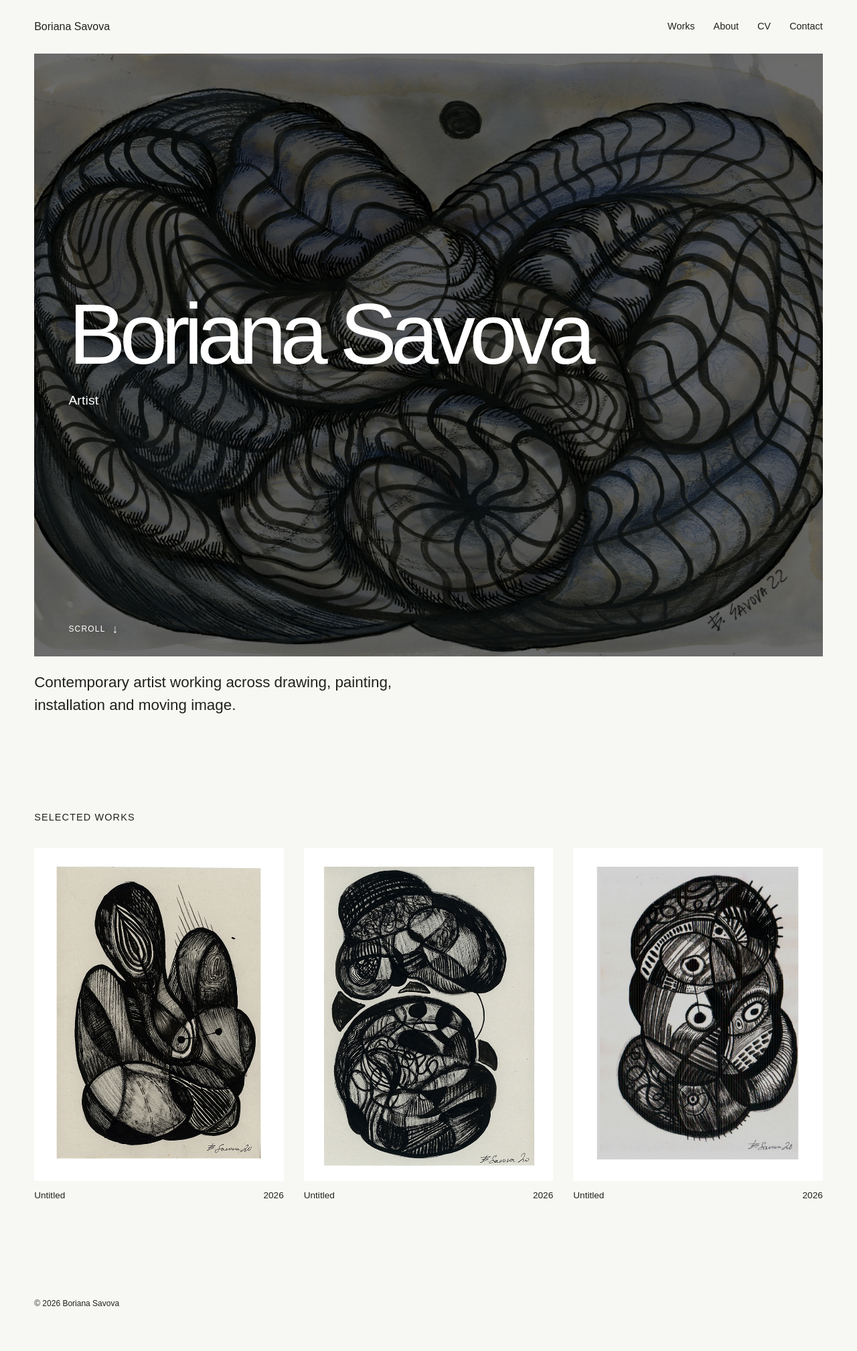
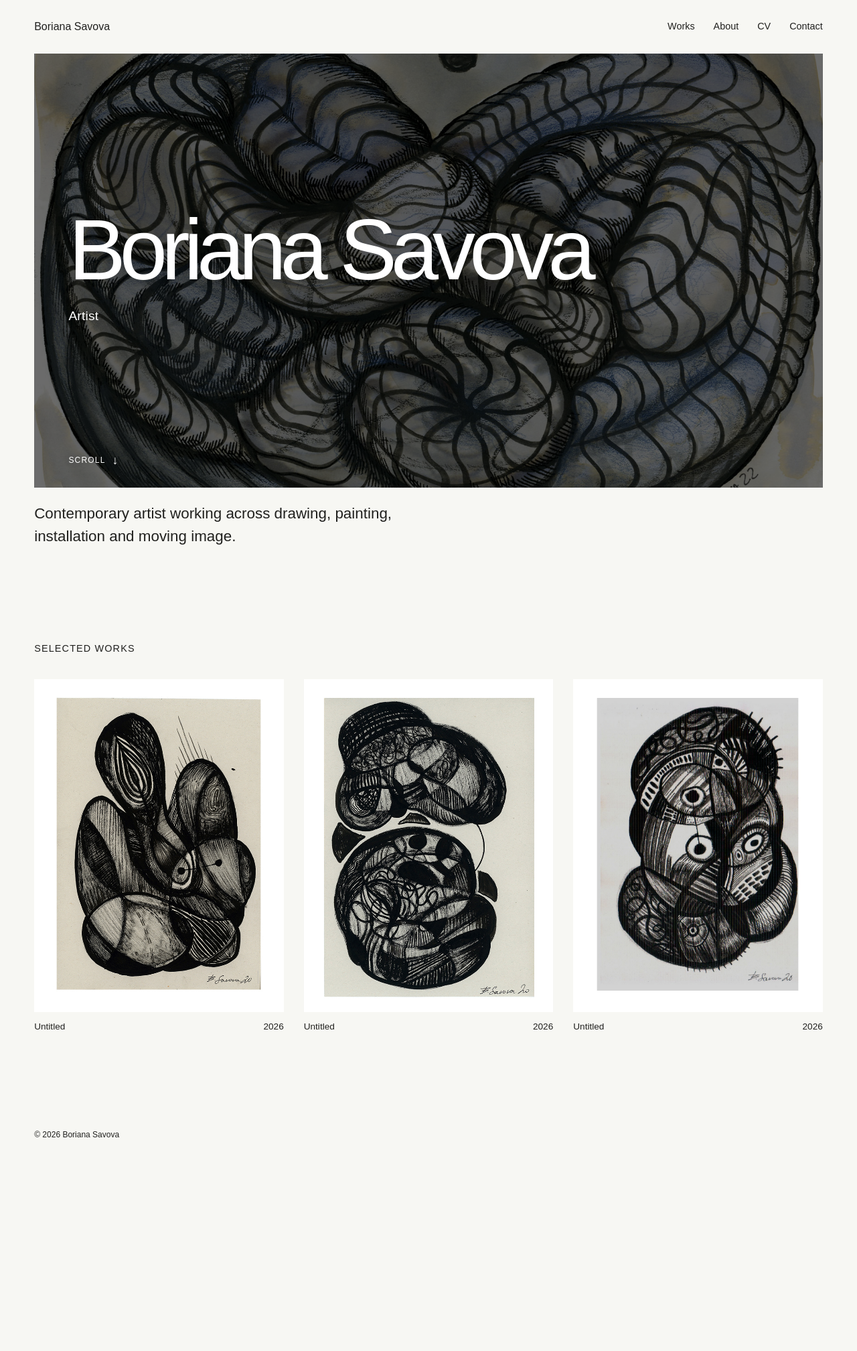
Before and after one commit to b-savova/b-savova.github.io, a Jekyll site: the page built from index.html, in a window 1280 px wide. Shown: the whole page at 67% size. Built offline with Jekyll 4.4.1, drawn with Linux system fonts in a browser that asks for light colours; after the commit the page ends 1765 px from its top, so only the background shows below that.

Commit message:
Update style.css

```diff
--- a/assets/css/style.css
+++ b/assets/css/style.css
@@ -47,7 +47,8 @@ nav a:hover {
 
 .hero {
   position: relative;
-  min-height: 100svh;
+  min-height: 72svh;
+  height: 72svh;
   width: 100%;
   overflow: hidden;
   display: flex;
@@ -55,6 +56,7 @@ nav a:hover {
   justify-content: center;
   isolation: isolate;
 }
+
 
 .hero-image {
   position: absolute;
```
